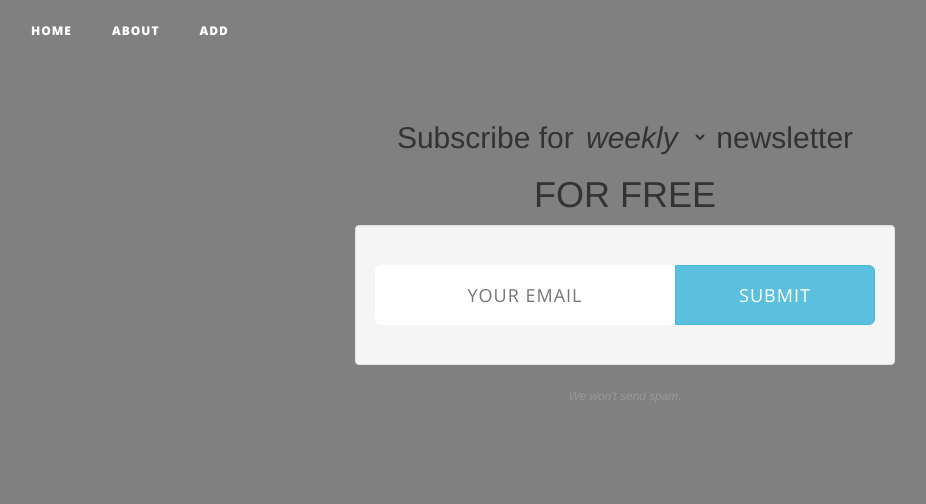
After one commit to abdirahman-mahat/perfect-blog, a Flask app: page /subscribe in a window 1280 px wide. The commit adds this page. Shown: the top 504 px of the page, without its empty margins (15-941 px from the left). Run offline with Flask 2, Linux system fonts and the light colour scheme; some libraries are stand-ins or nearby versions.

Commit message:
add all changes

```diff
--- a/app/auth/views.py
+++ b/app/auth/views.py
@@ -39,7 +39,9 @@ def register_admin():
    if form.validate_on_submit():
        user = User(email = form.email.data, username = form.username.data,password = form.password.data,role_id=1)
        db.session.add(user)
-       db.session.commit()        mail_message("My Blog Admin","email/welcome_admin",user.email,user=user)        return redirect(url_for('auth.login'))
+       db.session.commit()
+       mail_message("My Blog Admin","email/welcome_admin",user.email,user=user)
+       return redirect(url_for('auth.login'))
        title = "New Account"
    return render_template('auth/register_admin.html',registration_form = form)
 @auth.route('/auth/logout')
--- a/app/main/views.py
+++ b/app/main/views.py
@@ -49,6 +49,9 @@ def update_pic(uname):
 @main.route('/about')
 def about():
     return render_template('about.html')
+@main.route('/subscribe')
+def subscribe():
+    return render_template('subscribe.html')
 
 @main.route('/post/<int:post_id>')
 def post(post_id):
@@ -68,6 +71,10 @@ def addpost():
     content = request.form['content']
 
     post = Blogpost(title=title, subtitle=subtitle, author=author, content=content, date_posted=datetime.now())
+    subscribers=Subscriber.query.all()
+
+    for subscriber in subscribers:
+        mail_message("New Blog Post","email/new_post",subscriber.email,post=new_post)
 
     db.session.add(post)
     db.session.commit()
@@ -88,6 +95,7 @@ def new_comment(id):
         db.session.commit()
 
     comment = Comment.query.filter_by(post_id=id).all()
+
     return render_template('new_comment.html', title='New Post', comment=comment,comment_form=form, post ='New Post')
 
 @main.route('/delete/<int:id>',methods=['GET','POST'])
--- /dev/null
+++ b/app/static/index.css
@@ -0,0 +1,51 @@
+section {
+    padding: 100px 0;
+    text-align: center;
+}
+select.frecuency {
+    border: none;
+    font-style: italic;
+    background-color: transparent;
+    cursor: pointer;
+    -webkit-transform: translateY(0);
+    transform: translateY(0);
+    -webkit-transition: -webkit-transform .35s ease-in;
+    transition: -webkit-transform .35s ease-in;
+    border-bottom: none;
+}
+select.frecuency:focus {
+    outline: none;
+    border-bottom: 5px solid #39b3d7;
+    -webkit-transform: translateY(-5px);
+    transform: translateY(-5px);
+    -webkit-transition: -webkit-transform .35s ease-in;
+    transition: -webkit-transform .35s ease-in;
+}
+.free {
+    text-transform: uppercase;
+}
+.input-group {
+    margin: 20px auto;
+    width: 100%;
+}
+input.btn.btn-lg,
+input.btn.btn-lg:focus {
+    outline: none;
+    width: 60%;
+    height: 60px;
+    border-top-right-radius: 0;
+    border-bottom-right-radius: 0;
+}
+button.btn {
+    width: 40%;
+    height: 60px;
+    border-top-left-radius: 0;
+    border-bottom-left-radius: 0;
+}
+.promise {
+    color: #999;
+}
+
+body{
+    background-color: gray;
+}
--- /dev/null
+++ b/app/templates/email/new_post.txt
@@ -0,0 +1,3 @@
+{{post.title}}
+
+{{post.post}}
--- a/app/templates/index.html
+++ b/app/templates/index.html
@@ -43,6 +43,9 @@
             <li class="nav-item">
               <a class="nav-link" href="{{ url_for('main.add') }}">Add</a>
             </li>
+            <li class="nav-item">
+                <a class="nav-link" href="{{ url_for('main.subscribe') }}">Subscribe</a>
+              </li>
             <ul class="nav navbar-nav navbar-right">
 
               {% if current_user.role_id==1%}
@@ -79,6 +82,8 @@
         </div>
       </div>
     </header>
+
+
 
     <!-- Main Content -->
     <div class="container">
--- /dev/null
+++ b/app/templates/subscribe.html
@@ -0,0 +1,77 @@
+<!DOCTYPE html>
+<html>
+<head>
+    <meta charset="utf-8" />
+    <meta http-equiv="X-UA-Compatible" content="IE=edge">
+    <title>Page Title</title>
+    <meta name="viewport" content="width=device-width, initial-scale=1">
+     <!-- Bootstrap core CSS -->
+     <link href="{{ url_for('static', filename='bootstrap.min.css') }}" rel="stylesheet">
+
+     <!-- Custom fonts for this template -->
+     <link href="{{ url_for('static', filename='font-awesome.min.css') }}" rel="stylesheet" type="text/css">
+     <link href='https://fonts.googleapis.com/css?family=Lora:400,700,400italic,700italic' rel='stylesheet' type='text/css'>
+     <link href='https://fonts.googleapis.com/css?family=Open+Sans:300italic,400italic,600italic,700italic,800italic,400,300,600,700,800' rel='stylesheet' type='text/css'>
+
+     <!-- Custom styles for this template -->
+     <link href="{{ url_for('static', filename='clean-blog.min.css') }}" rel="stylesheet">
+     <link href="//netdna.bootstrapcdn.com/bootstrap/3.2.0/css/bootstrap.min.css" rel="stylesheet" id="bootstrap-css">
+
+    <link href="{{ url_for('static', filename='index.css') }}" rel="stylesheet">
+    <script src="//netdna.bootstrapcdn.com/bootstrap/3.2.0/js/bootstrap.min.js"></script>
+    <script src="//code.jquery.com/jquery-1.11.1.min.js"></script>
+    <!------ Include the above in your HEAD tag ---------->
+</head>
+<body>
+
+
+
+          <nav class="navbar navbar-expand-lg navbar-light fixed-top" id="mainNav">
+
+                <div class="collapse navbar-collapse" id="navbarResponsive">
+                    <ul class="navbar-nav ml-auto">
+                      <li class="nav-item">
+                        <a class="nav-link" href="{{ url_for('main.index') }}">Home</a>
+                      </li>
+                      <li class="nav-item">
+                        <a class="nav-link" href="{{ url_for('main.about') }}">About</a>
+                      </li>
+                      <li class="nav-item">
+                        <a class="nav-link" href="{{ url_for('main.add') }}">Add</a>
+                      </li>
+                    </ul>
+                  </div>
+                </div>
+                </nav>
+
+        <section>
+        <div class="container">
+            <div class="row">
+                <div class="col-md-6 col-md-offset-3">
+                <hgroup>
+                  <h2>
+                    Subscribe for
+                     <select class="frecuency">
+                         <option value="0">daily</option>
+                         <option value="1" selected>weekly</option>
+                         <option value="2">monthly</option>
+                     </select>
+                    newsletter
+                  </h2>
+                  <h1 class="free">For Free</h1>
+                 </hgroup>
+                 <div class="well">
+                     <form action="#">
+                      <div class="input-group">
+                         <input class="btn btn-lg" name="email" id="email" type="email" placeholder="Your Email" required>
+                         <button class="btn btn-info btn-lg" type="submit">Submit</button>
+                      </div>
+                     </form>
+                 </div>
+                 <small class="promise"><em>We won't send spam.</em></small>
+                </div>
+            </div>
+        </div>
+        </section>
+</body>
+</html>
--- a/manage.py
+++ b/manage.py
@@ -3,7 +3,7 @@ from flask_script import Manager,Server
 from app.models import User,Role,Comment,Blogpost
 from flask_migrate import Migrate , MigrateCommand
 
-app = create_app('production')
+app = create_app('development')
 
 
 manager = Manager(app)
```
Also changed, not shown: app/models.py (+9 -0 lines), app/templates/email/welcome_admin.txt (added, +11 -0 lines), app/templates/email/welcome_subscriber.txt (added, +10 -0 lines), migrations/versions/02c8d0471c96_initial_migration3.py (added, +34 -0 lines), app/templates/email/new_post.html (added), app/templates/email/welcome_admin.html (added), app/templates/email/welcome_subscriber.html (added).
